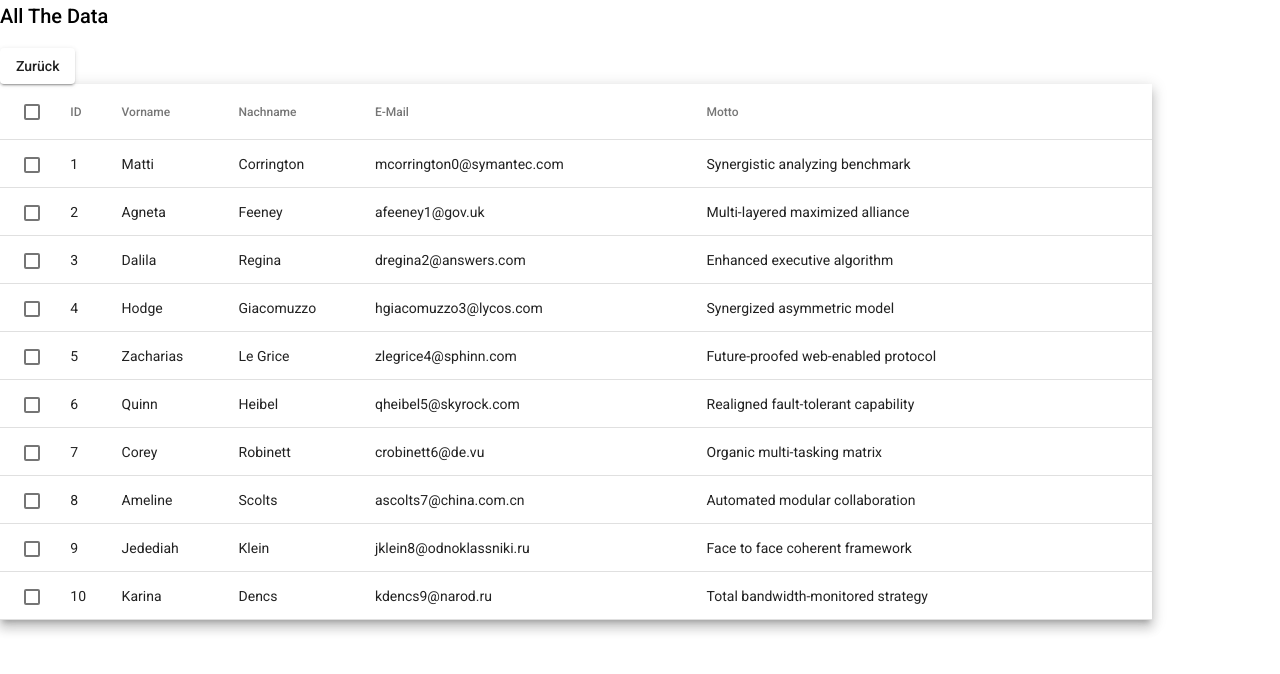
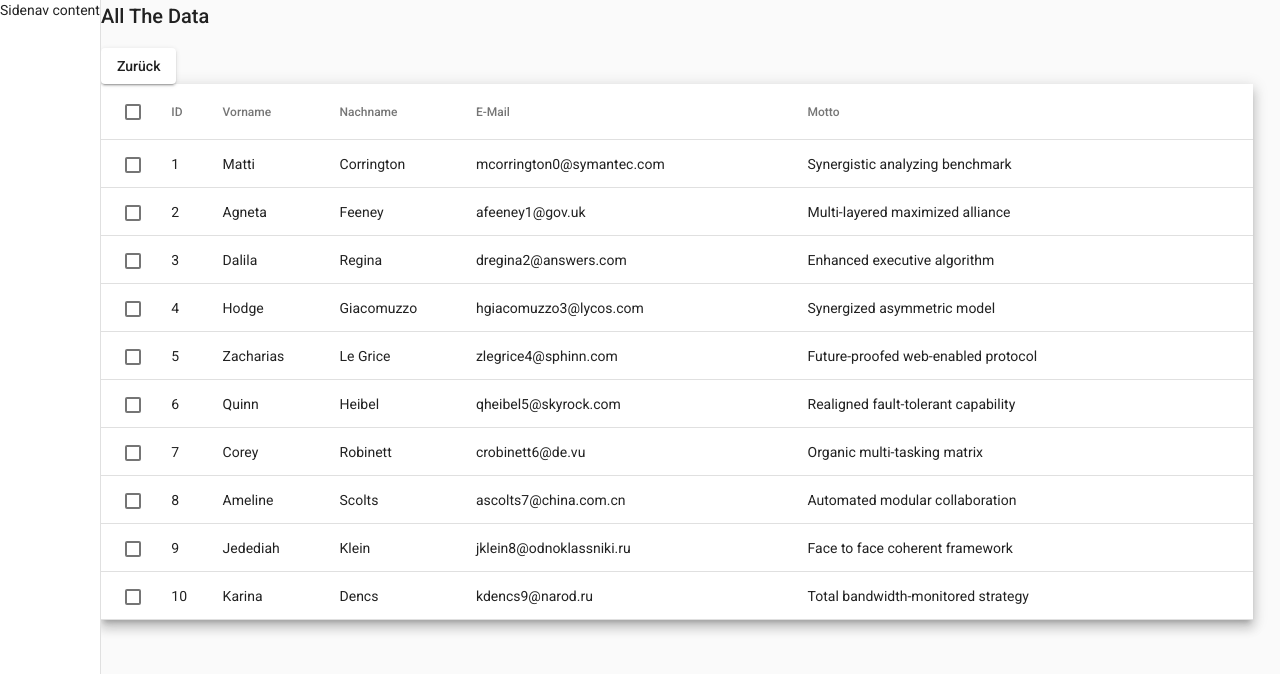
Before and after one commit to Rantastique/AngularTestApp, an Angular app: page /data-table in a window 1280 px wide. Shown: the top 674 px of the page. Built offline with nearby package versions, Linux system fonts and the light colour scheme.

Commit message:
set up sidenav

```diff
--- a/src/app/app.component.html
+++ b/src/app/app.component.html
@@ -1 +1,6 @@
-<router-outlet></router-outlet>
+<mat-sidenav-container>
+  <mat-sidenav mode="side" opened>Sidenav content</mat-sidenav>
+  <mat-sidenav-content>
+    <router-outlet></router-outlet>
+  </mat-sidenav-content>
+</mat-sidenav-container>
--- a/src/app/app.component.scss
+++ b/src/app/app.component.scss
@@ -0,0 +1,4 @@
+mat-sidenav-content {
+  height: 100vh;
+  width: 100vw;
+}
--- a/src/app/app.module.ts
+++ b/src/app/app.module.ts
@@ -4,6 +4,7 @@ import { NgModule } from '@angular/core';
 import { AppRoutingModule } from './app-routing.module';
 import { AppComponent } from './app.component';
 import { BrowserAnimationsModule } from '@angular/platform-browser/animations';
+import { MatSidenavModule } from '@angular/material/sidenav';
 
 @NgModule({
   declarations: [
@@ -12,7 +13,8 @@ import { BrowserAnimationsModule } from '@angular/platform-browser/animations';
   imports: [
     BrowserModule,
     AppRoutingModule,
-    BrowserAnimationsModule
+    BrowserAnimationsModule,
+    MatSidenavModule
   ],
   providers: [],
   bootstrap: [AppComponent]
```
